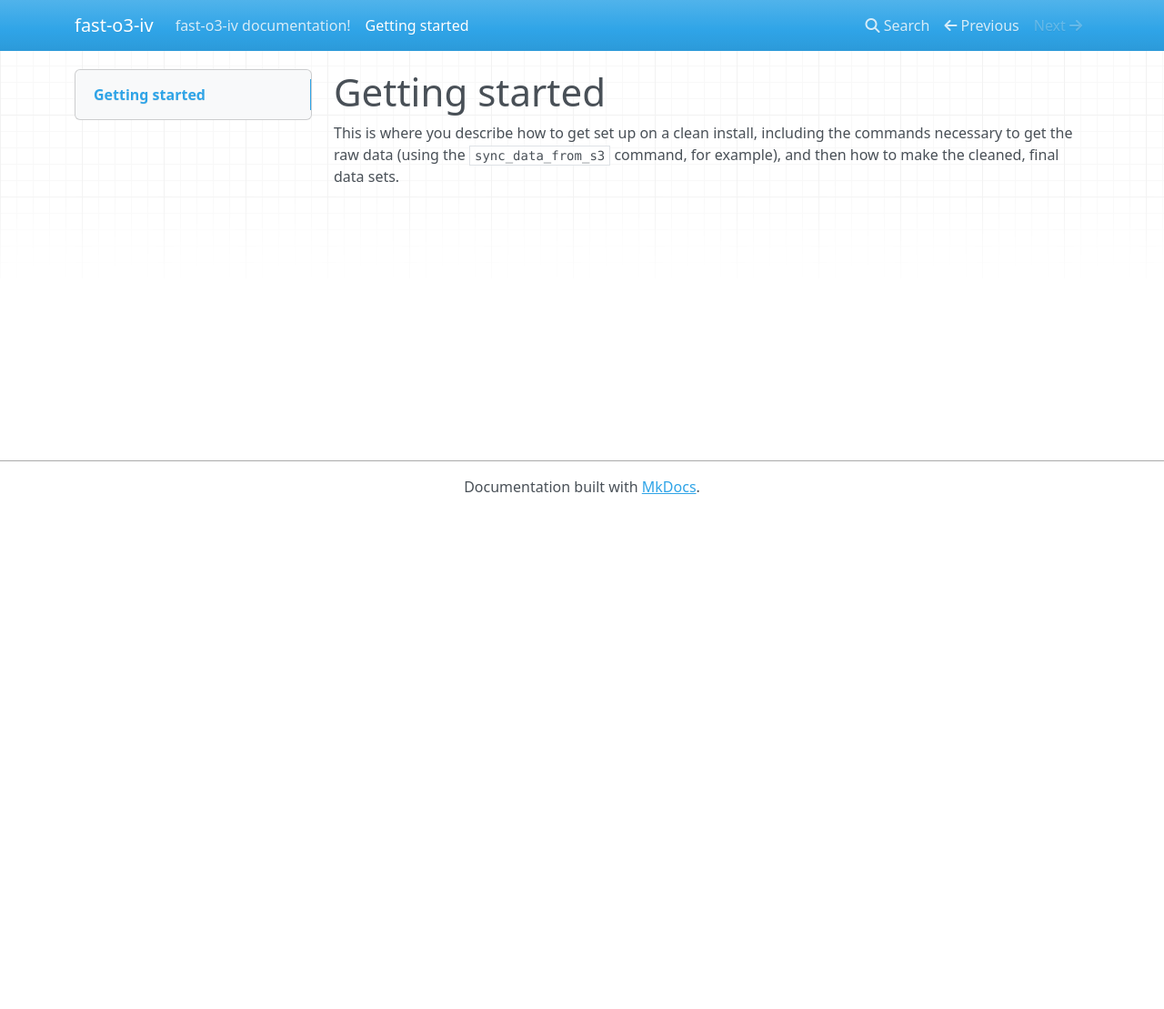
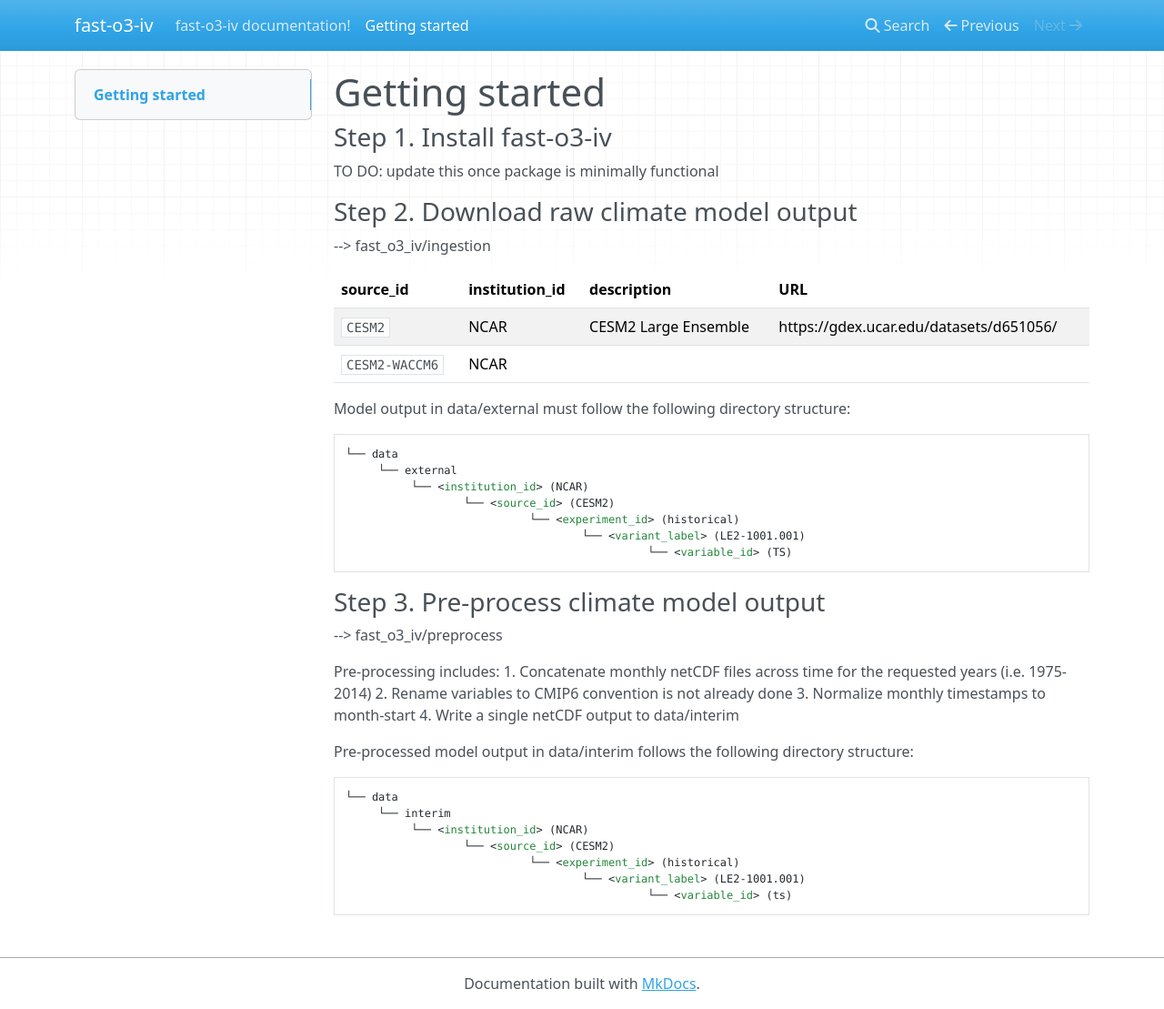
Before and after one commit to emmleroy/fast-o3-iv, an MkDocs documentation site: the page built from docs/docs/getting-started.md, in a window 1280 px wide and 1109 px high. Shown: the whole window at 91% size. Built offline with MkDocs 1.6.1, drawn with Linux system fonts in a browser that asks for light colours; nearby versions of some CDN libraries.

Commit message:
docs(getting-started): add 1. install, 2. data download, and 3. pre-processing

````diff
--- a/docs/docs/getting-started.md
+++ b/docs/docs/getting-started.md
@@ -1,6 +1,48 @@
 Getting started
 ===============
 
-This is where you describe how to get set up on a clean install, including the
-commands necessary to get the raw data (using the `sync_data_from_s3` command,
-for example), and then how to make the cleaned, final data sets.
+### Step 1. Install fast-o3-iv
+
+TO DO: update this once package is minimally functional
+
+### Step 2. Download raw climate model output
+
+--> fast_o3_iv/ingestion
+
+| source_id      | institution_id | description          | URL                                     |
+| ---------------| ---------------| ---------------------| --------------------------------------- |
+| `CESM2`        | NCAR           | CESM2 Large Ensemble | https://gdex.ucar.edu/datasets/d651056/ |
+| `CESM2-WACCM6` | NCAR           |                      |                                         |
+
+
+Model output in data/external must follow the following directory structure:
+```
+└── data
+     └── external
+          └── <institution_id> (NCAR)
+                  └── <source_id> (CESM2)
+                            └── <experiment_id> (historical)
+                                    └── <variant_label> (LE2-1001.001)
+                                              └── <variable_id> (TS)
+```
+
+### Step 3. Pre-process climate model output
+
+--> fast_o3_iv/preprocess
+
+Pre-processing includes:
+1. Concatenate monthly netCDF files across time for the requested years (i.e. 1975-2014)
+2. Rename variables to CMIP6 convention is not already done
+3. Normalize monthly timestamps to month-start
+4. Write a single netCDF output to data/interim
+
+Pre-processed model output in data/interim follows the following directory structure:
+```
+└── data
+     └── interim
+          └── <institution_id> (NCAR)
+                  └── <source_id> (CESM2)
+                            └── <experiment_id> (historical)
+                                    └── <variant_label> (LE2-1001.001)
+                                              └── <variable_id> (ts)
+```
````
